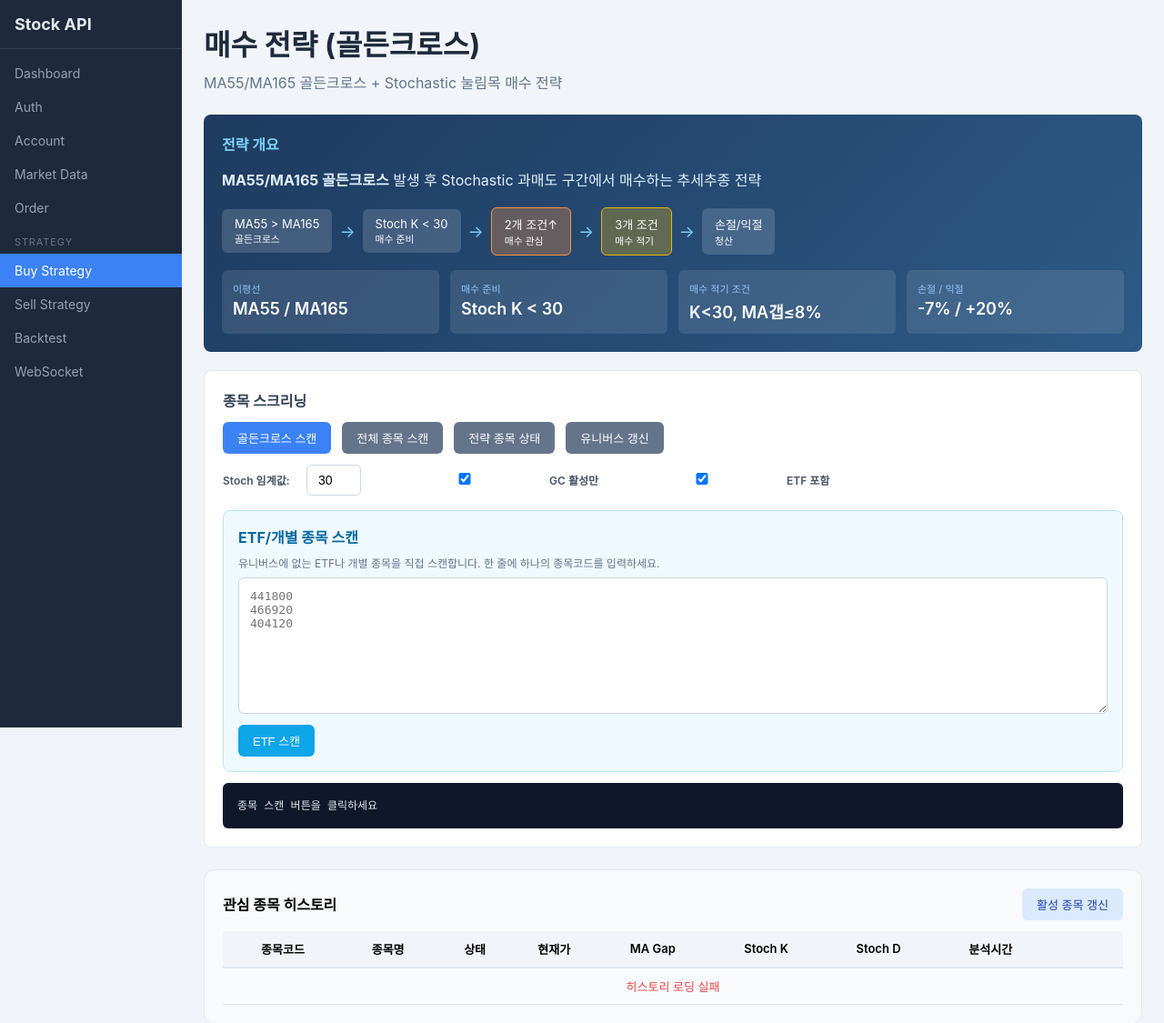
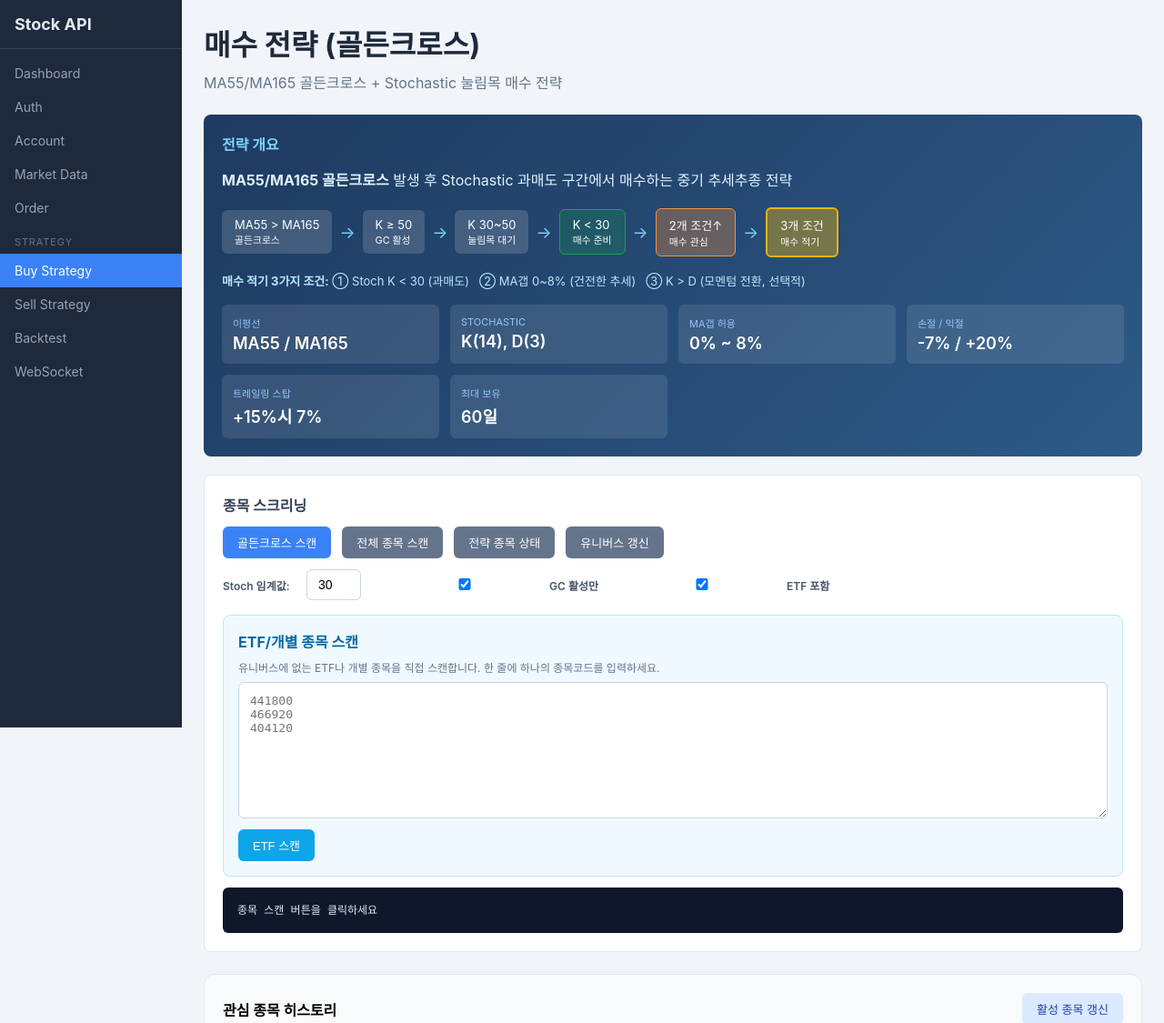
Before and after one commit to isinthesky/envelope-stock-fastapi, a FastAPI app: page /page/strategy in a window 1280 px wide. Shown: the top 1125 px of the page at 91% size. Run offline with FastAPI, Linux system fonts and the light colour scheme; data that the repository does not hold is empty; parts of the project's set-up code (start-up, migrations or seed data) failed here and were passed over.

Commit message:
docs: 전략 개요 UI 상세화
- 골든크로스 상태 흐름 6단계 표시 (GC활성→눌림목→준비→관심→적기)
- 매수 적기 3가지 조건 명시 (K<30, MA갭 0~8%, K>D 선택적)
- 리스크 관리 파라미터 추가 (트레일링 스탑, 최대 보유기간)

```diff
--- a/templates/page/strategy.html
+++ b/templates/page/strategy.html
@@ -67,19 +67,28 @@
 
 <section class="strategy-info">
   <h2>전략 개요</h2>
-  <p><strong>MA55/MA165 골든크로스</strong> 발생 후 Stochastic 과매도 구간에서 매수하는 추세추종 전략</p>
+  <p><strong>MA55/MA165 골든크로스</strong> 발생 후 Stochastic 과매도 구간에서 매수하는 중기 추세추종 전략</p>
 
   <div class="strategy-flow">
     <span class="step">MA55 > MA165<br><small>골든크로스</small></span>
     <span class="arrow">→</span>
-    <span class="step">Stoch K < 30<br><small>매수 준비</small></span>
+    <span class="step">K ≥ 50<br><small>GC 활성</small></span>
+    <span class="arrow">→</span>
+    <span class="step">K 30~50<br><small>눌림목 대기</small></span>
+    <span class="arrow">→</span>
+    <span class="step" style="background: rgba(22,163,74,0.2); border: 1px solid #16a34a;">K < 30<br><small>매수 준비</small></span>
     <span class="arrow">→</span>
     <span class="step" style="background: rgba(251,146,60,0.3); border: 1px solid #fb923c;">2개 조건↑<br><small>매수 관심</small></span>
     <span class="arrow">→</span>
-    <span class="step" style="background: rgba(234,179,8,0.3); border: 1px solid #eab308;">3개 조건<br><small>매수 적기</small></span>
-    <span class="arrow">→</span>
-    <span class="step">손절/익절<br><small>청산</small></span>
+    <span class="step" style="background: rgba(234,179,8,0.4); border: 2px solid #eab308;">3개 조건<br><small>매수 적기</small></span>
   </div>
+
+  <p style="margin-top: 16px; font-size: 13px; color: #bae6fd;">
+    <strong>매수 적기 3가지 조건:</strong>
+    ① Stoch K < 30 (과매도)&nbsp;&nbsp;
+    ② MA갭 0~8% (건전한 추세)&nbsp;&nbsp;
+    ③ K > D (모멘텀 전환, 선택적)
+  </p>
 
   <div class="config-grid">
     <div class="config-item">
@@ -87,16 +96,24 @@
       <div class="value">MA55 / MA165</div>
     </div>
     <div class="config-item">
-      <div class="label">매수 준비</div>
-      <div class="value">Stoch K < 30</div>
+      <div class="label">Stochastic</div>
+      <div class="value">K(14), D(3)</div>
     </div>
     <div class="config-item">
-      <div class="label">매수 적기 조건</div>
-      <div class="value">K<30, MA갭≤8%</div>
+      <div class="label">MA갭 허용</div>
+      <div class="value">0% ~ 8%</div>
     </div>
     <div class="config-item">
       <div class="label">손절 / 익절</div>
       <div class="value">-7% / +20%</div>
+    </div>
+    <div class="config-item">
+      <div class="label">트레일링 스탑</div>
+      <div class="value">+15%시 7%</div>
+    </div>
+    <div class="config-item">
+      <div class="label">최대 보유</div>
+      <div class="value">60일</div>
     </div>
   </div>
 </section>
```
